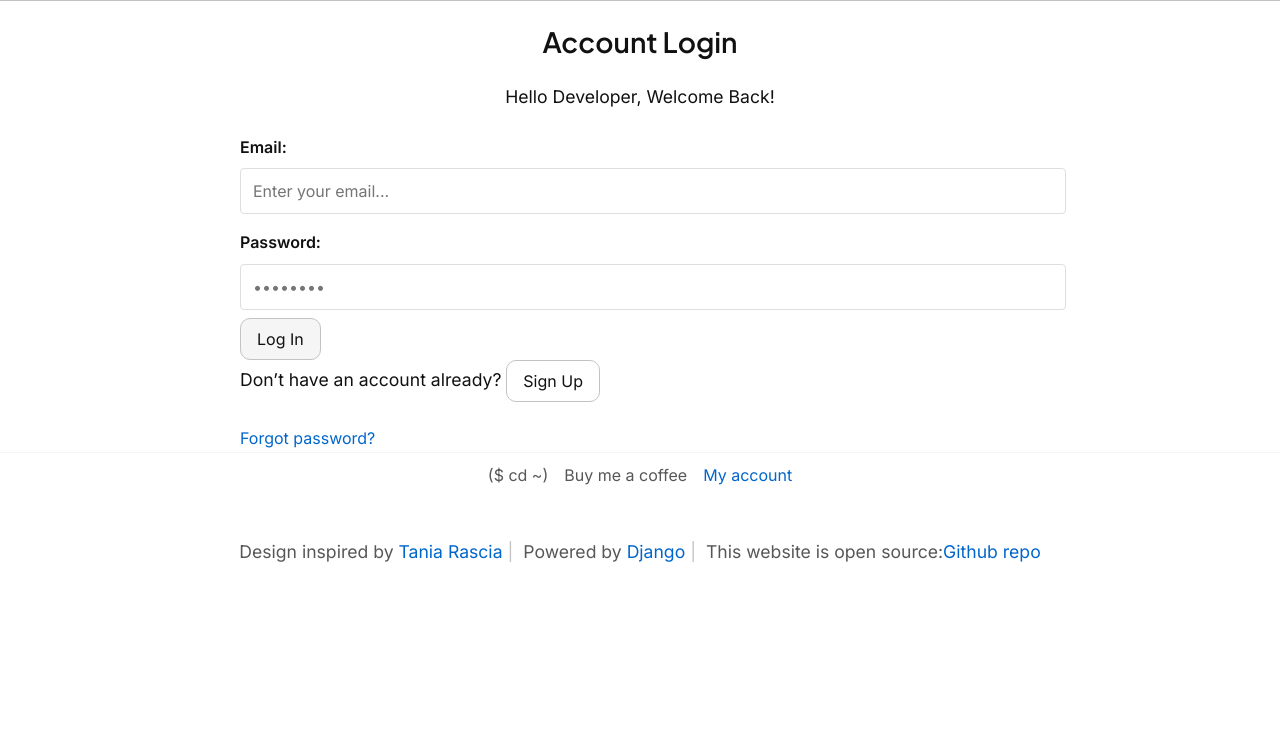
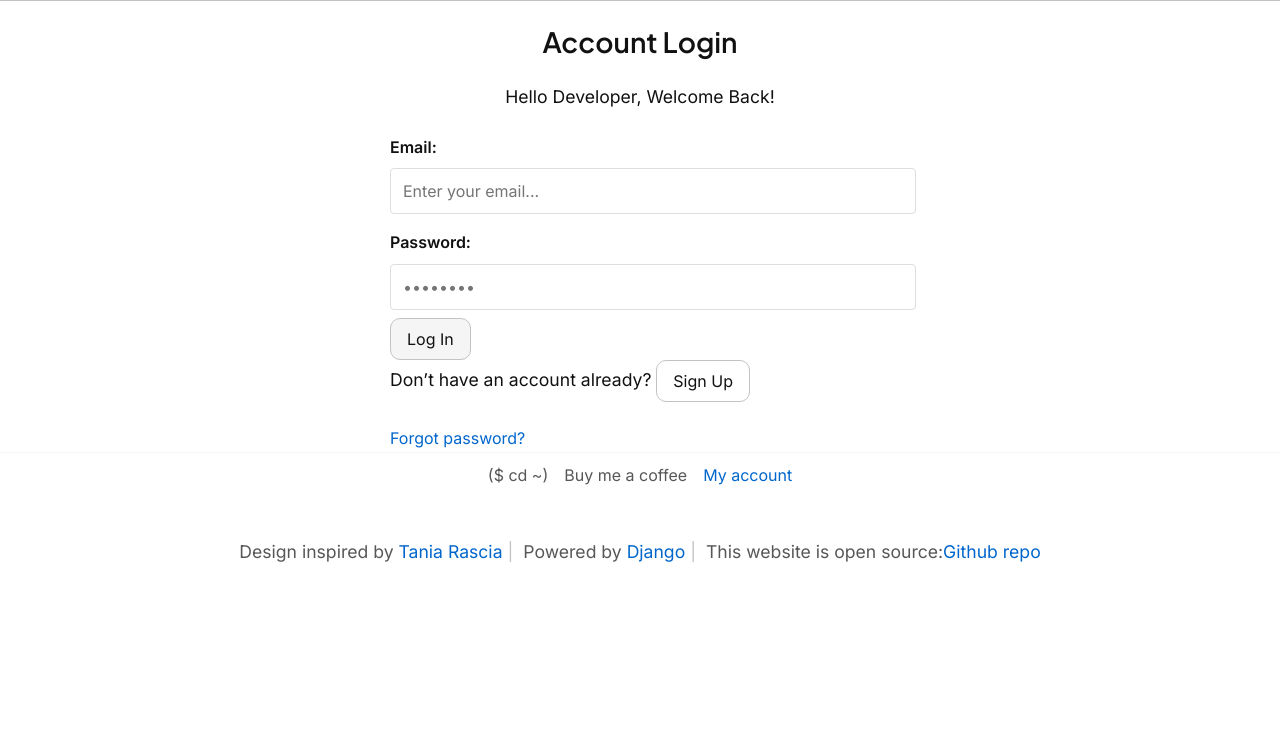
Before and after one commit to zft9xgy/django-starter, a Django app: page /users/login/ in a window 1280 px wide. Shown: the part 68-816 px from the top of the page. Run offline with Django 5.2, Linux system fonts and the light colour scheme.

Commit message:
Add: change login form width

```diff
--- a/static/css/base.css
+++ b/static/css/base.css
@@ -768,6 +768,16 @@ caption {
   background: var(--color-accent);
 }
 
+/* forms */
+
+.w500 {
+  max-width: 500px;
+}
+
+.x-center {
+  margin: auto;
+}
+
 @media (min-width: 600px) {
   .contain-table {
     width: 100%;
--- a/users/templates/users/pw-reset/users-reset-password-confirm.html
+++ b/users/templates/users/pw-reset/users-reset-password-confirm.html
@@ -1,5 +1,5 @@
 {% extends 'base/base.html' %} {% load static %} {% block content %}
-<main class="page-wrapper">
+<main class="page-wrapper w500 x-center">
   <h2>Reset your password</h2>
   <form method="post">
     {% csrf_token %} {{ form.as_p }}
--- a/users/templates/users/pw-reset/users-reset-password.html
+++ b/users/templates/users/pw-reset/users-reset-password.html
@@ -1,6 +1,6 @@
 {% extends 'base/base.html' %} {% load static %} {% block content %}
 <!-- muy importante mantener el formato en jinga o da problemas de renderizado la plantilla -->
-<main class="page-wrapper">
+<main class="page-wrapper w500 x-center">
   <h2>Reset password</h2>
   <form method="post">
     {% csrf_token %}
--- a/users/templates/users/users-delete-account-confirmation.html
+++ b/users/templates/users/users-delete-account-confirmation.html
@@ -1,6 +1,6 @@
 {% extends 'base/base.html' %} {% load static %} {% block content %}
 <main class="page-wrapper">
-  <form class="form" action="" method="POST">
+  <form class="form w500 x-center" action="" method="POST">
     {% csrf_token %}
     <p>Are you sure you want to delete your account: ({{user}})?</p>
     <p>This is permanent and cannot be undone.</p>
--- a/users/templates/users/users-login.html
+++ b/users/templates/users/users-login.html
@@ -1,14 +1,14 @@
 {% extends 'base/base.html' %} {% load static %} {% block content %}
 <!-- muy importante mantener el formato en jinga o da problemas de renderizado la plantilla -->
 <main class="page-wrapper">
-  <div class="auth">
+  <div class="w500 x-center">
     <div class="card">
       <div class="auth__header text-center">
         <h3>Account Login</h3>
         <p>Hello Developer, Welcome Back!</p>
       </div>
 
-      <form action="" method="POST" class="user-form login-form">
+      <form action="" method="POST" class="user-form login-form w600">
         {% csrf_token %}
         <div class="form__field">
           <label for="formInput#email">Email: </label>
```
Also changed, not shown: users/templates/users/users-register.html (+2 -6 lines).
